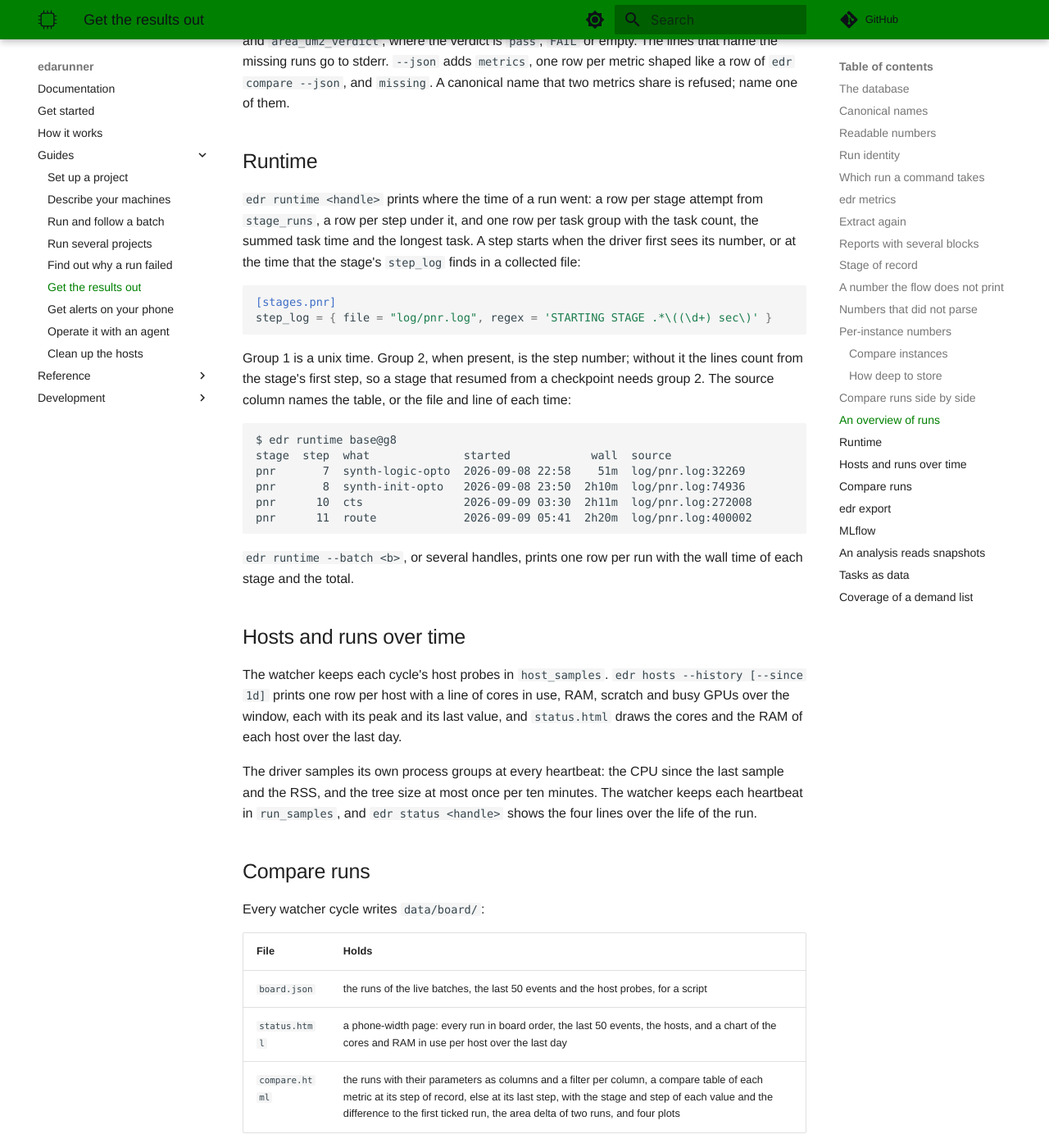
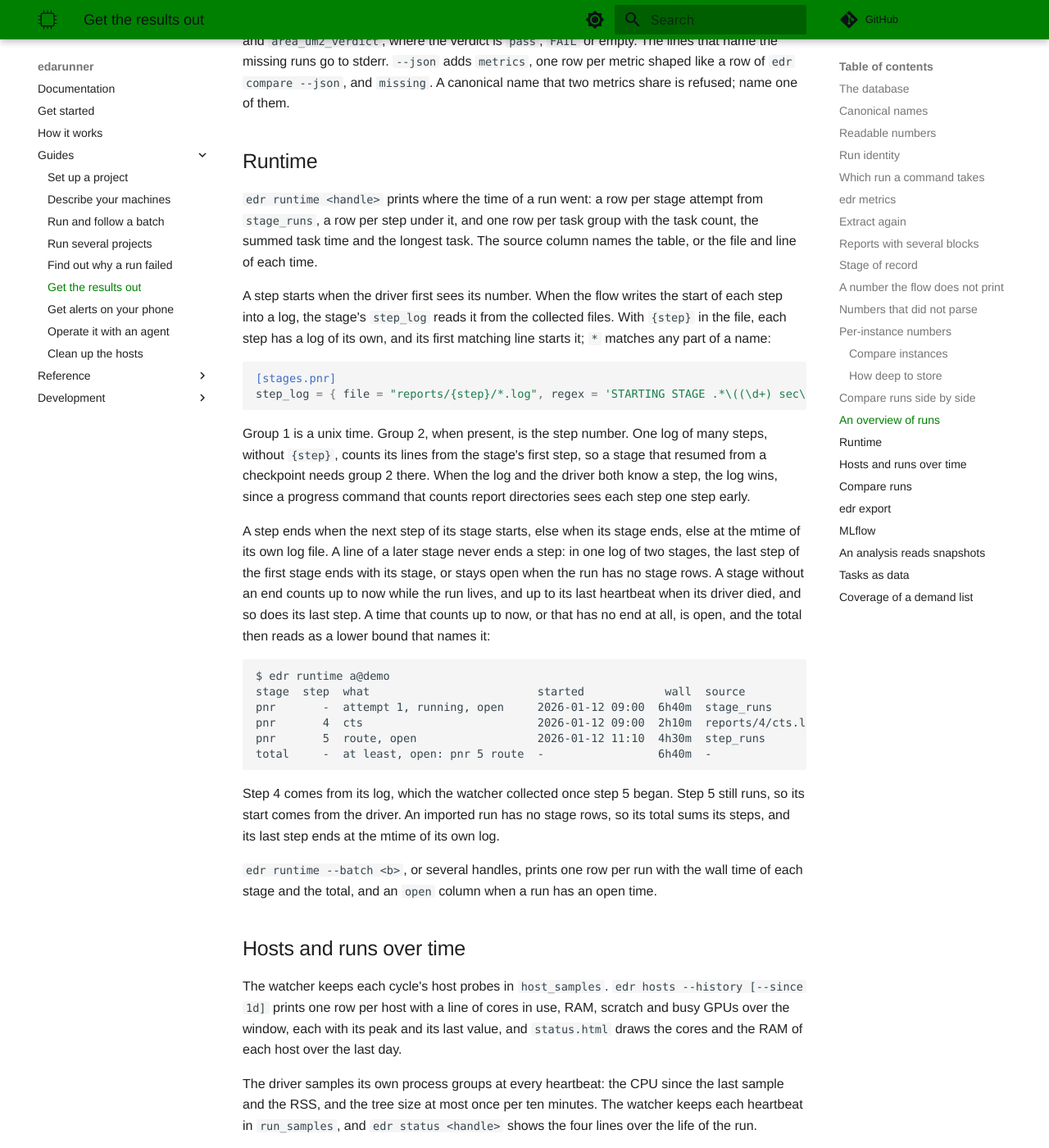
Before and after one commit to lionnus/edarunner, an MkDocs documentation site: the page built from docs/guides/results.md, in a window 1280 px wide and 1400 px high, scrolled down 15030 px. Shown: the whole window at 82% size. Built offline with MkDocs 1.6.1 and Material for MkDocs 9.7.7, drawn with Linux system fonts in a browser that asks for light colours; comment, search, counter and statistics services are not loaded; some of the changed text lies outside the part shown.

Commit message:
:memo: docs: Describe step times from per-step logs, open steps, the host history of a batch, the file glob and the opt-in done and metrics alerts

````diff
--- a/docs/guides/results.md
+++ b/docs/guides/results.md
@@ -734,30 +734,53 @@ share is refused; name one of them.
 `edr runtime <handle>` prints where the time of a run went: a row per
 stage attempt from `stage_runs`, a row per step under it, and one row per
 task group with the task count, the summed task time and the longest
-task. A step starts when the driver first sees its number, or at the time
-that the stage's `step_log` finds in a collected file:
+task. The source column names the table, or the file and line of each
+time.
+
+A step starts when the driver first sees its number. When the flow
+writes the start of each step into a log, the stage's `step_log` reads
+it from the collected files. With `{step}` in the file, each step has a
+log of its own, and its first matching line starts it; `*` matches any
+part of a name:
 
 ```toml
 [stages.pnr]
-step_log = { file = "log/pnr.log", regex = 'STARTING STAGE .*\((\d+) sec\)' }
+step_log = { file = "reports/{step}/*.log", regex = 'STARTING STAGE .*\((\d+) sec\)' }
 ```
 
-Group 1 is a unix time. Group 2, when present, is the step number;
-without it the lines count from the stage's first step, so a stage that
-resumed from a checkpoint needs group 2. The source column names the
-table, or the file and line of each time:
+Group 1 is a unix time. Group 2, when present, is the step number. One
+log of many steps, without `{step}`, counts its lines from the stage's
+first step, so a stage that resumed from a checkpoint needs group 2
+there. When the log and the driver both know a step, the log wins, since
+a progress command that counts report directories sees each step one
+step early.
+
+A step ends when the next step of its stage starts, else when its stage
+ends, else at the mtime of its own log file. A line of a later stage
+never ends a step: in one log of two stages, the last step of the first
+stage ends with its stage, or stays open when the run has no stage rows.
+A stage without an end counts up to now while the run lives, and up to
+its last heartbeat when its driver died, and so does its last step. A
+time that counts up to now, or that has no end at all, is open, and the
+total then reads as a lower bound that names it:
 
 ```
-$ edr runtime base@g8
-stage  step  what              started            wall  source
-pnr       7  synth-logic-opto  2026-09-08 22:58    51m  log/pnr.log:32269
-pnr       8  synth-init-opto   2026-09-08 23:50  2h10m  log/pnr.log:74936
-pnr      10  cts               2026-09-09 03:30  2h11m  log/pnr.log:272008
-pnr      11  route             2026-09-09 05:41  2h20m  log/pnr.log:400002
+$ edr runtime a@demo
+stage  step  what                         started            wall  source
+pnr       -  attempt 1, running, open     2026-01-12 09:00  6h40m  stage_runs
+pnr       4  cts                          2026-01-12 09:00  2h10m  reports/4/cts.log:4
+pnr       5  route, open                  2026-01-12 11:10  4h30m  step_runs
+total     -  at least, open: pnr 5 route  -                 6h40m  -
 ```
 
+Step 4 comes from its log, which the watcher collected once step 5
+began. Step 5 still runs, so its start comes from the driver. An imported
+run has no stage rows, so its total sums its steps, and its last step
+ends at the mtime of its own log.
+
 `edr runtime --batch <b>`, or several handles, prints one row per run
-with the wall time of each stage and the total.
+with the wall time of each stage and the total, and an `open` column
+when a run has an open time.
 
 ## Hosts and runs over time
 
@@ -771,6 +794,15 @@ The driver samples its own process groups at every heartbeat: the CPU
 since the last sample and the RSS, and the tree size at most once per ten
 minutes. The watcher keeps each heartbeat in `run_samples`, and
 `edr status <handle>` shows the four lines over the life of the run.
+
+`edr hosts --history --batch <b>` puts the two together for one batch.
+The window runs from the start of the batch's first run to the last
+heartbeat of its last run, or to now while one of its runs lives. Each
+host the batch ran on gets its line, and under it an indented line of
+the batch's own use: the CPU of its runs in cores, their RSS and the
+size of their trees, summed at each host sample and drawn on the scale
+of the host. The gap between the two lines is the work of everything
+else on the host.
 
 ## Compare runs
 
````
Also changed, not shown: docs/guides/alerts.md (+45 -2 lines), docs/guides/project.md (+6 -3 lines).
